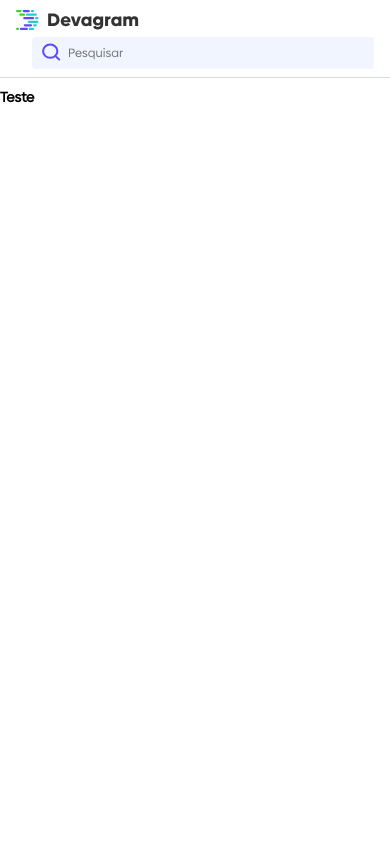
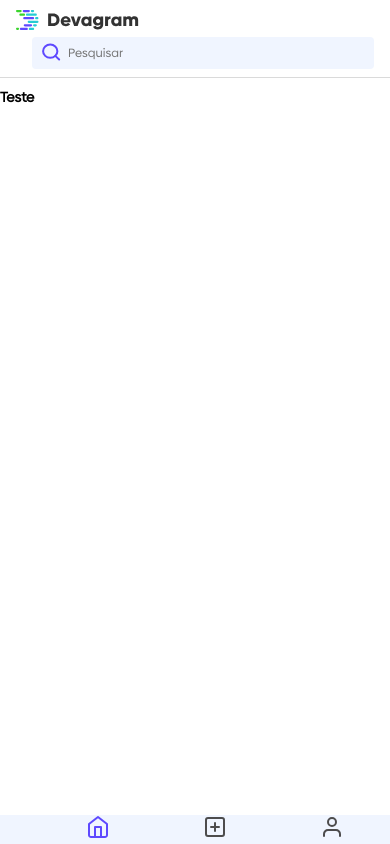
Before and after one commit to daygorgonha/devagram-angular, an Angular app: page / in a window 390 px wide. Built offline with nearby package versions, Linux system fonts and the light colour scheme; sample sign-in values are in the browser's storage.

Commit message:
finalizacao da logica do componente de pesquisa e do componente de navegacao mobile e desktop

```diff
--- a/src/app/home/home.component.html
+++ b/src/app/home/home.component.html
@@ -5,5 +5,5 @@
     <h1>Teste</h1>
   </div>
 
-  <!--rodape-->
+  <app-rodape></app-rodape>
 </div>
--- a/src/app/layout/cabecalho/cabecalho.component.html
+++ b/src/app/layout/cabecalho/cabecalho.component.html
@@ -22,6 +22,8 @@
         (keyup)="pesquisarUsuarios()"
       />
     </div>
+
+    <app-navegacao class="desktop"></app-navegacao>
   </div>
 
   <div class="containerResultadoPesquisa" *ngIf="resultadoDaPesquisa.length">
--- a/src/app/layout/cabecalho/cabecalho.component.scss
+++ b/src/app/layout/cabecalho/cabecalho.component.scss
@@ -79,11 +79,11 @@
     }
 
     .containerResultadoPesquisa {
-      width: 20%;
+      width: 17%;
       border-top: none;
       margin: auto;
       right: 0;
-      left: 120px;
+      left: 35px;
       cursor: pointer;
       box-shadow: 0px 4px 5px var(--cinza1);
 
--- a/src/app/layout/cabecalho/cabecalho.component.ts
+++ b/src/app/layout/cabecalho/cabecalho.component.ts
@@ -27,6 +27,7 @@ export class CabecalhoComponent implements OnInit {
   }
 
   public async pesquisarUsuarios(): Promise<void> {
+    this.resultadoDaPesquisa = [];
     if (this.termoPesquisado.length < 3) {
       return;
     }
@@ -37,20 +38,7 @@ export class CabecalhoComponent implements OnInit {
       );
 
       const usuarioLogado = this.servicoAutenticacao.obterUsuarioLogado();
-      //this.resultadoDaPesquisa = usuariosRetornados.filter(ur => ur._id !== usuarioLogado?.id);
-      this.resultadoDaPesquisa = [
-        {
-          _id: '1',
-          nome: 'jao',
-          email: 'email@email.com'
-        } as UsuarioDevagram,
-        {
-          _id: '2',
-          nome: 'jao2',
-          email: 'email2@email.com'
-        } as UsuarioDevagram
-      ]
-      console.log(usuariosRetornados);
+      this.resultadoDaPesquisa = usuariosRetornados.filter(ur => ur._id !== usuarioLogado?.id);
     } catch (e: any) {
       if (e.status !== 400) {
         alert(e?.erro.erro ||'Erro ao pesquisar usuarios!' );
--- a/src/app/layout/layout.module.ts
+++ b/src/app/layout/layout.module.ts
@@ -20,7 +20,8 @@ import { RodapeComponent } from './rodape/rodape.component';
     CompartilhadoModule
   ],
   exports: [
-    CabecalhoComponent
+    CabecalhoComponent,
+    RodapeComponent
   ]
 })
 export class LayoutModule { }
--- a/src/app/layout/navegacao/navegacao.component.html
+++ b/src/app/layout/navegacao/navegacao.component.html
@@ -1,14 +1,14 @@
 <nav class="barraNavegacao">
   <ul>
-    <li>
+    <li (click)="redirecionarPara('home')">
       <img [src]="obterImagem('home')" alt="icone home"/>
     </li>
 
-    <li>
+    <li (click)="redirecionarPara('publicacao')">
       <img [src]="obterImagem('publicacao')" alt="icone publicacao"/>
     </li>
 
-    <li>
+    <li (click)="redirecionarPara('perfil')">
       <img [src]="obterImagem('perfil')" alt="icone perfil"/>
     </li>
   </ul>
--- a/src/app/layout/navegacao/navegacao.component.scss
+++ b/src/app/layout/navegacao/navegacao.component.scss
@@ -0,0 +1,25 @@
+@import '../../../assets/estilos/variaveis.scss';
+
+.barraNavegacao {
+  ul {
+    display: flex;
+    justify-content: space-around;
+    margin: 0;
+    padding: 10px 0px 5 px;
+
+    li {
+      list-style: none;
+    }
+  }
+
+  @media screen and (min-width: $breakpointDesktop) {
+    ul {
+      li {
+        cursor: pointer;
+        &:nth-child(2) {
+          margin: auto 20px;
+        }
+      }
+    }
+  }
+}
--- a/src/app/layout/navegacao/navegacao.component.ts
+++ b/src/app/layout/navegacao/navegacao.component.ts
@@ -16,16 +16,21 @@ export class NavegacaoComponent implements OnInit {
     },
     publicacao: {
       img: 'publicacao',
-      rotas: [],
+      rotas: ['/publicacao'],
     },
     perfil: {
       img: 'usuario',
-      rotas: [],
+      rotas: ['/perfil/pessoal'],
     },
   }
   constructor(private router: Router) { }
 
   ngOnInit(): void {
+  }
+
+  public redirecionarPara(menu: string): void {
+    const rotaMenu = this.mapaDeRotas[menu];
+    this.router.navigateByUrl(rotaMenu.rotas[0]);
   }
 
   public obterImagem(menu: string): string {
--- a/src/app/layout/rodape/rodape.component.html
+++ b/src/app/layout/rodape/rodape.component.html
@@ -1 +1,3 @@
-<p>rodape works!</p>
+<footer class="rodape mobile">
+  <app-navegacao></app-navegacao>
+</footer>
--- a/src/app/layout/rodape/rodape.component.scss
+++ b/src/app/layout/rodape/rodape.component.scss
@@ -0,0 +1,6 @@
+.rodape {
+  position: fixed;
+  width: 100%;
+  bottom: 0;
+  background-color: var(--corPrimaria3);
+}
--- a/src/app/login/login.component.ts
+++ b/src/app/login/login.component.ts
@@ -24,10 +24,6 @@ export class LoginComponent implements OnInit {
   ngOnInit(): void {
   }
 
-  public aoTrocarImagem() {
-    console.log('imagem alterada');
-  }
-
   public obterReferencia(nomeCampo: string): AbstractControl {
     return this.form.controls[nomeCampo];
   }
--- a/src/environments/environment.prod.ts
+++ b/src/environments/environment.prod.ts
@@ -1,4 +1,4 @@
 export const environment =  {
   production: true,
-  devagramUrlApi: 'https://devagram-nodejs-next.vercel.app/api'
+  devagramUrlApi: 'http://localhost:3000/api'
 };
```
